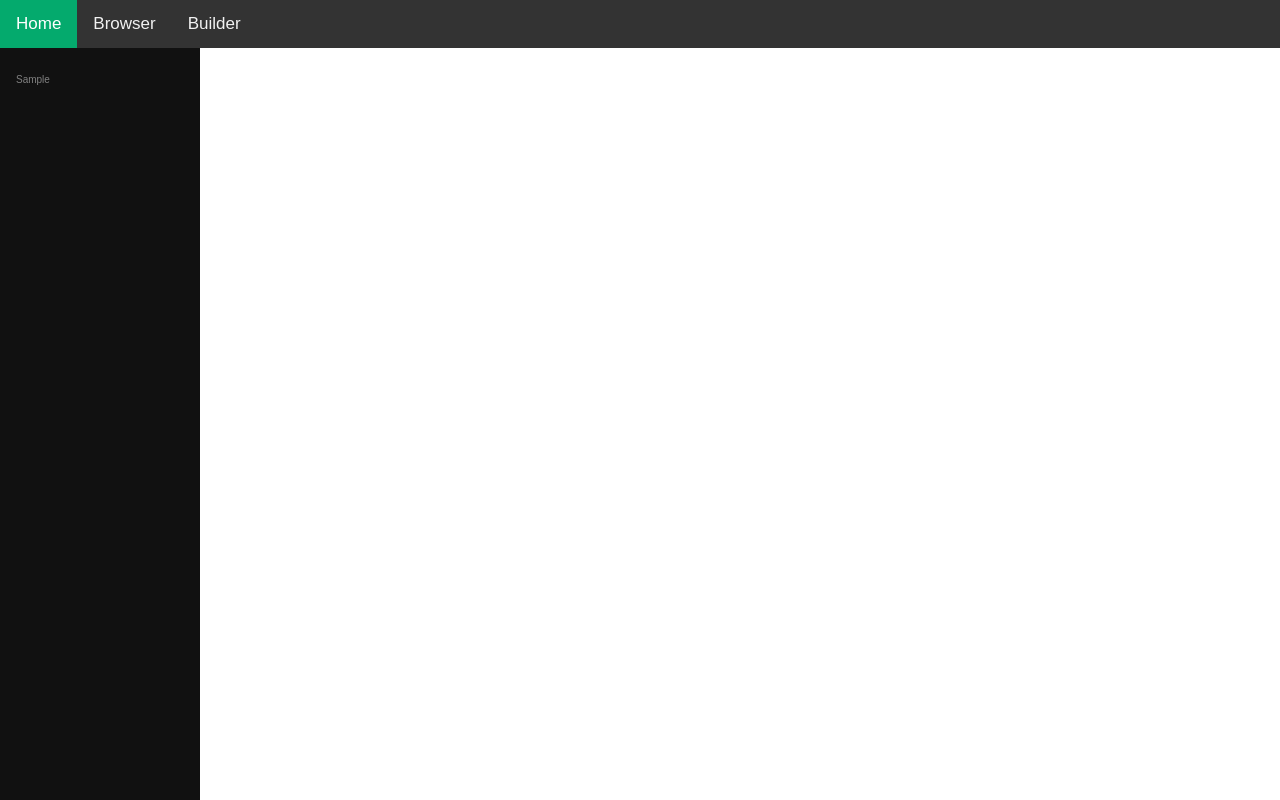
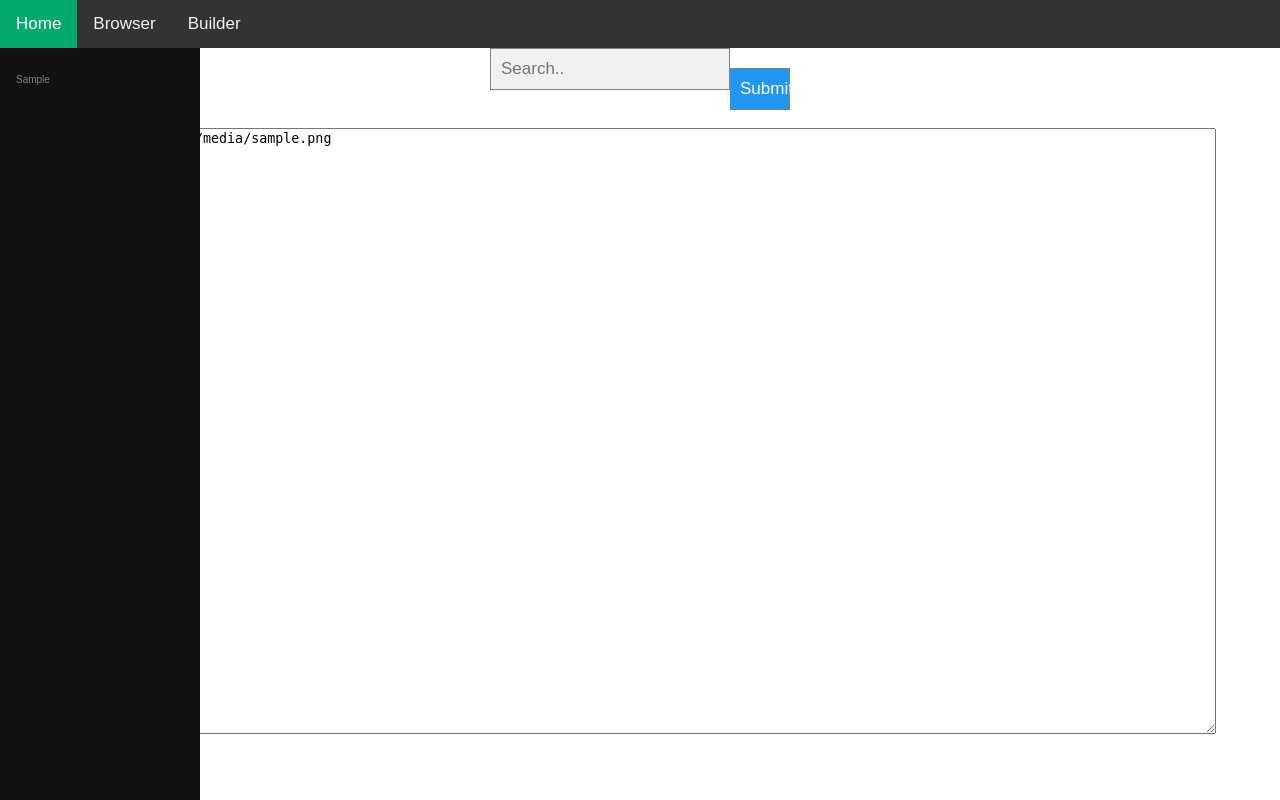
Before and after one commit to parth1104/techWizard, a Django app: template techWizard/round2/templates/browser.html in a window 1280 px wide. Run offline with Django 3.2, Linux system fonts and the light colour scheme; the template is opened without the code that fills it: most values are stand-ins (such as "Sample title", 1, 10 or a date in 2020); some libraries are stand-ins or nearby versions.

Commit message:
browser_commit

```diff
--- a/techWizard/round2/templates/browser.html
+++ b/techWizard/round2/templates/browser.html
@@ -4,8 +4,39 @@
   <title>Browse SDK</title>
   {% load static %}
   <script type="text/javascript" src="{% static 'scripts/jquery-3.5.0.js' %}"></script>
-  <script type="text/javascript" src="http://ajax.googleapis.com/ajax/libs/jquery/1.8.3/jquery.min.js"></script>
+  <script type="text/javascript" src="http://ajax.googleapis.com/ajax/libs/jquery/1.8.3/jquery.min.js">
+
+    $(document).ready(function(){
+    $('#searchtext').submit(function() {
+
+      var ipst = $('#ipst').val();
+      console.log(ipst)
+      $.ajax({
+        url: "searchbrowser/",
+        type: "get", //send it through get method
+        data: {
+          ipst: ipst
+        },
+        success: function(result){
+                  var i;
+                  console.log(result)
+                  console.log(result.length)
+                  var ret = JSON.parse(result)
+
+                  console.log(ret)
+
+                  $('#sdk').empty()
+                  for (i = 0; i < ret.length; ++i) {
+                    $('#sdk').append(new Option(ret[i], ret[i]));
+                  }
+        }});
+      });
+    });
+
+  </script>
   <style>
+
+
   body {
     font-family: "Lato", sans-serif;
   }
@@ -51,7 +82,41 @@
     .sidenav {padding-top: 15px;}
     .sidenav a {font-size: 18px;}
   }
+
+  form.example input[type=text] {
+  padding: 10px;
+  font-size: 17px;
+  border: 1px solid grey;
+  float: left;
+  width: 80%;
+  background: #f1f1f1;
+}
+
+form.example button {
+  float: left;
+  width: 20%;
+  padding: 10px;
+  background: #2196F3;
+  color: white;
+  font-size: 17px;
+  border: 1px solid grey;
+  border-left: none;
+  cursor: pointer;
+}
+
+form.example button:hover {
+  background: #0b7dda;
+}
+
+form.example::after {
+  content: "";
+  clear: both;
+  display: table;
+}
+
   </style>
+
+
 
 </head>
 <body>
@@ -66,14 +131,26 @@
 });
 </script>
 
+
 <div class="sidenav">
   {% for comp in dir_tuple %}
     {% if comp.1 == "d" %}
       <a href="{{ request.path }}{{ comp.0 }}">{{ comp.0 }}</a>
     {% else %}
-      <a href="/read{{ request.path }}{{ comp.0 }}">{{ comp.0 }}</a>
+      <a href="{{ request.path }}{{ comp.0 }}">{{ comp.0 }}</a>
     {% endif %}
   {% endfor %}
+</div>
+
+<div>
+  <form class="example" style="margin:auto;max-width:300px">
+    <input name="searchtext" id="ipst" type="text" placeholder="Search..">
+    <button id="searchtext" type="submit" style="margin-top:20px; max-width:300px">Submit</button>
+  </form>
+</div>>
+
+<div class="top-right">
+	<textarea readonly="true" name="info" style="width:80%;margin-left:15%;" id="info" cols="39" rows="40" >{{ fileTest }}</textarea>
 </div>
 
 
--- a/techWizard/round2/urls.py
+++ b/techWizard/round2/urls.py
@@ -7,7 +7,8 @@
     path('login', views.Test.as_view()),
     re_path(r'^browser/$', views.Test2.as_view()),
     re_path(r'^browser/(?P<path_name>\S+)/$', views.Test2.as_view()),
-    re_path(r'^read/browser/(?P<path_name>\S+)/$', views.Test3.as_view()),
+    re_path(r'^browser/(?P<ss>\S+)$', views.Test7.as_view()),
+    #re_path(r'^read/browser/(?P<path_name>\S+)/$', views.Test3.as_view()),
     path('clue2.html', views.Test4.as_view()),
     path('c2key.html', views.Test5.as_view()),
     path('clue3.html', views.Test6.as_view()),
```
Also changed, not shown: techWizard/round2/views.py (+21 -5 lines), techWizard/round2/templates/browser_display.html (added).
